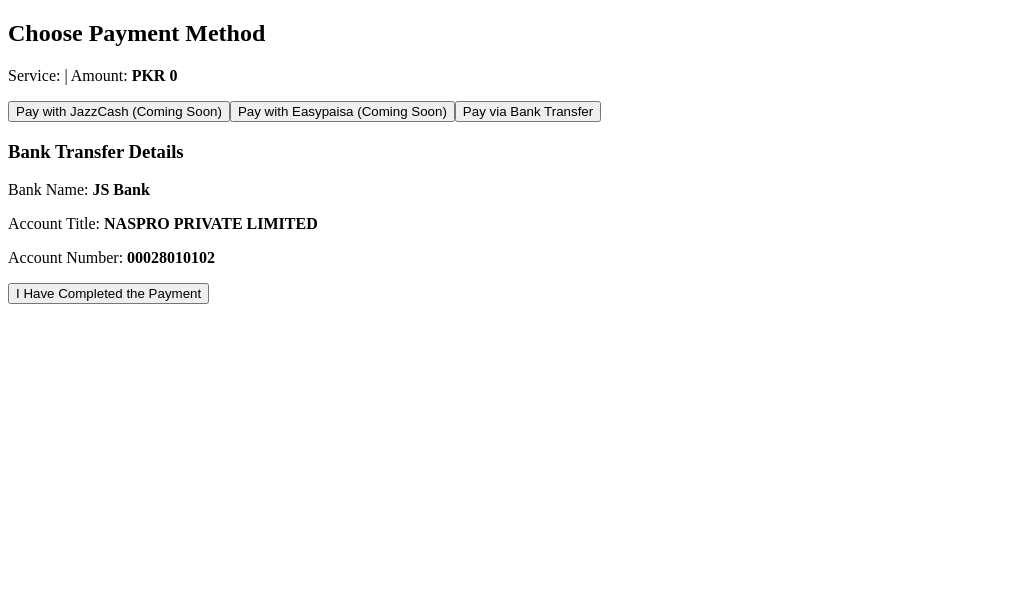
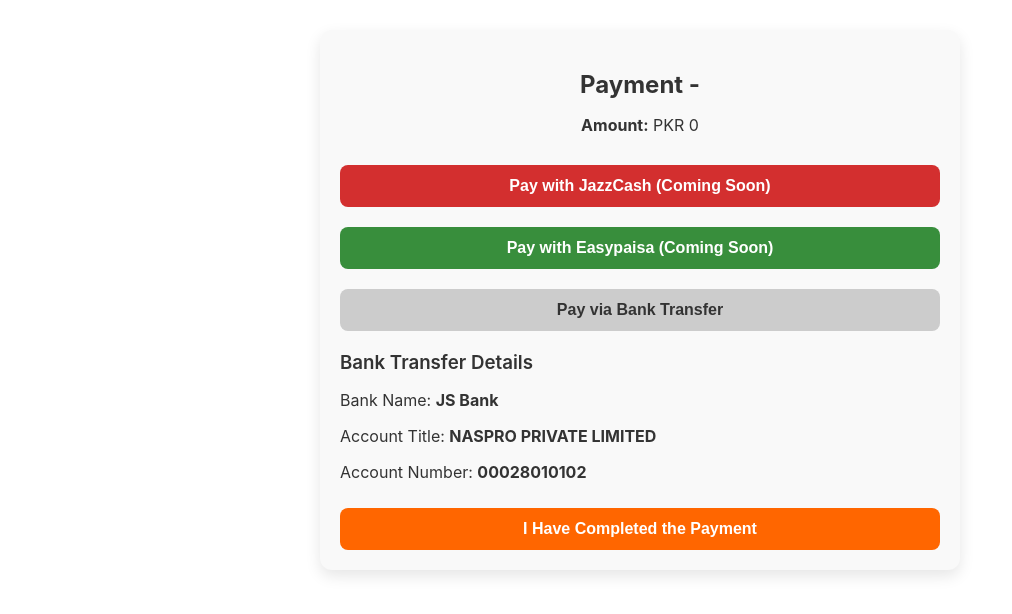
Before and after one commit to naspro-tech/naspro, a Next.js app: page /payment in a window 1280 px wide. Both pictures are taken after a click on the button "Pay via Bank Transfer". Shown: the top 614 px of the page, without its empty margins (0-1012 px from the left). Built offline with nearby package versions, Linux system fonts and the light colour scheme.

Commit message:
Update payment.js

```diff
--- a/pages/payment.js
+++ b/pages/payment.js
@@ -1,9 +1,44 @@
 import { useState, useEffect } from "react";
 import { useRouter } from "next/router";
 
+const containerStyle = {
+  maxWidth: 600,
+  margin: "30px auto",
+  padding: 20,
+  background: "#f9f9f9",
+  borderRadius: 12,
+  boxShadow: "0 6px 15px rgba(0,0,0,0.1)",
+  fontFamily: "'Inter', sans-serif",
+  color: "#333",
+};
+
+const buttonStyle = {
+  backgroundColor: "#ff6600",
+  color: "#fff",
+  padding: "12px",
+  borderRadius: 8,
+  border: "none",
+  fontWeight: 600,
+  fontSize: "1rem",
+  width: "100%",
+  cursor: "pointer",
+  marginTop: 10,
+};
+
+const inputStyle = {
+  width: "100%",
+  padding: 10,
+  marginTop: 6,
+  borderRadius: 6,
+  border: "1px solid #ccc",
+  fontSize: "1rem",
+};
+
+const labelStyle = { display: "block", marginBottom: 12 };
+
 export default function PaymentPage() {
-  const [method, setMethod] = useState(null); // jazzcash / easypaisa / bank
-  const [bankStep, setBankStep] = useState(0); // 0 = show details, 1 = submit proof
+  const [method, setMethod] = useState(null);
+  const [bankStep, setBankStep] = useState(0);
   const [proof, setProof] = useState({ transactionNumber: "", accountTitle: "", accountNumber: "", screenshot: null });
   const [order, setOrder] = useState({
     service: "",
@@ -18,26 +53,22 @@ export default function PaymentPage() {
   const router = useRouter();
   const { service, amount, name, email, phone, cnic, description } = router.query;
 
-  // Populate order details from query params
   useEffect(() => {
     if (service && amount) {
       setOrder({ service, amount, name, email, phone, cnic, description });
     }
   }, [service, amount, name, email, phone, cnic, description]);
 
-  // Payment handlers
   const handleJazzCash = () => alert("JazzCash payment is coming soon!");
   const handleEasypaisa = () => alert("Easypaisa payment is coming soon!");
   const handleBankStep1 = () => setBankStep(1);
 
-  // Bank proof form change handler
   const handleChange = (e) => {
     const { name, value, files } = e.target;
     if (files) setProof({ ...proof, screenshot: files[0] });
     else setProof({ ...proof, [name]: value });
   };
 
-  // Bank proof submission
   const handleBankSubmit = (e) => {
     e.preventDefault();
     if (!proof.transactionNumber || !proof.accountTitle || !proof.accountNumber || !proof.screenshot) {
@@ -49,56 +80,61 @@ export default function PaymentPage() {
   };
 
   return (
-    <div className="min-h-screen bg-[#f9f9f9] flex items-center justify-center p-6">
-      <div className="bg-white shadow-xl rounded-2xl p-8 w-full max-w-lg border border-gray-200">
-        <h2 className="text-2xl font-bold mb-4 text-center text-gray-800">Choose Payment Method</h2>
+    <div style={containerStyle}>
+      <h2 style={{ fontSize: "1.5rem", fontWeight: "700", marginBottom: 15, textAlign: "center" }}>Payment - {order.service}</h2>
 
-        <p className="text-center text-gray-700 mb-6">
-          Service: <b>{order.service}</b> | Amount: <b>PKR {Number(order.amount).toLocaleString()}</b>
+      <p style={{ marginBottom: 20, textAlign: "center" }}>
+        <b>Amount:</b> PKR {Number(order.amount).toLocaleString()}
       </p>
 
-        <div className="flex flex-col gap-4">
-          <button onClick={handleJazzCash} className="w-full py-3 px-4 bg-red-600 hover:bg-red-700 text-white font-semibold rounded-xl shadow-md">
+      <div style={{ display: "flex", flexDirection: "column", gap: 10 }}>
+        <button onClick={handleJazzCash} style={{ ...buttonStyle, backgroundColor: "#d32f2f" }}>
           Pay with JazzCash (Coming Soon)
         </button>
-
-          <button onClick={handleEasypaisa} className="w-full py-3 px-4 bg-green-600 hover:bg-green-700 text-white font-semibold rounded-xl shadow-md">
+        <button onClick={handleEasypaisa} style={{ ...buttonStyle, backgroundColor: "#388e3c" }}>
           Pay with Easypaisa (Coming Soon)
         </button>
-
-          <button onClick={() => setMethod("bank")} className="w-full py-3 px-4 bg-gray-200 hover:bg-gray-300 text-gray-800 font-semibold rounded-xl shadow-md">
+        <button onClick={() => setMethod("bank")} style={{ ...buttonStyle, backgroundColor: "#ccc", color: "#333" }}>
           Pay via Bank Transfer
         </button>
       </div>
 
-        {/* Bank Transfer Step 1: Show details */}
+      {/* Bank Step 1: Show details */}
       {method === "bank" && bankStep === 0 && (
-          <div className="mt-6 border-t pt-4">
-            <h3 className="font-semibold text-lg text-gray-700 mb-2">Bank Transfer Details</h3>
-            <p className="text-gray-600">Bank Name: <b>JS Bank</b></p>
-            <p className="text-gray-600">Account Title: <b>NASPRO PRIVATE LIMITED</b></p>
-            <p className="text-gray-600">Account Number: <b>00028010102</b></p>
-
-            <button onClick={handleBankStep1} className="mt-4 w-full py-3 px-4 bg-blue-600 hover:bg-blue-700 text-white font-semibold rounded-xl shadow-md">
+        <div style={{ marginTop: 20 }}>
+          <h3 style={{ fontWeight: 600, marginBottom: 10 }}>Bank Transfer Details</h3>
+          <p>Bank Name: <b>JS Bank</b></p>
+          <p>Account Title: <b>NASPRO PRIVATE LIMITED</b></p>
+          <p>Account Number: <b>00028010102</b></p>
+          <button onClick={handleBankStep1} style={{ ...buttonStyle, backgroundColor: "#ff6600" }}>
             I Have Completed the Payment
           </button>
         </div>
       )}
 
-        {/* Bank Transfer Step 2: Submit proof */}
+      {/* Bank Step 2: Submit proof */}
       {method === "bank" && bankStep === 1 && (
-          <form className="mt-6 flex flex-col gap-3" onSubmit={handleBankSubmit}>
-            <h3 className="font-semibold text-lg text-gray-700 mb-2">Submit Payment Proof</h3>
-            <input type="text" name="transactionNumber" placeholder="Transaction Number" value={proof.transactionNumber} onChange={handleChange} className="p-3 border rounded-md focus:outline-none focus:ring-2 focus:ring-blue-400"/>
-            <input type="text" name="accountTitle" placeholder="Account Title" value={proof.accountTitle} onChange={handleChange} className="p-3 border rounded-md focus:outline-none focus:ring-2 focus:ring-blue-400"/>
-            <input type="text" name="accountNumber" placeholder="Account Number" value={proof.accountNumber} onChange={handleChange} className="p-3 border rounded-md focus:outline-none focus:ring-2 focus:ring-blue-400"/>
-            <input type="file" name="screenshot" accept="image/*" onChange={handleChange} className="p-2 border rounded-md"/>
-            <button type="submit" className="mt-4 w-full py-3 px-4 bg-blue-600 hover:bg-blue-700 text-white font-semibold rounded-xl shadow-md">
-              Submit Proof & Complete Payment
-            </button>
+        <form style={{ marginTop: 20 }} onSubmit={handleBankSubmit}>
+          <h3 style={{ fontWeight: 600, marginBottom: 10 }}>Submit Payment Proof</h3>
+          <label style={labelStyle}>
+            Transaction Number:
+            <input type="text" name="transactionNumber" value={proof.transactionNumber} onChange={handleChange} style={inputStyle} />
+          </label>
+          <label style={labelStyle}>
+            Account Title:
+            <input type="text" name="accountTitle" value={proof.accountTitle} onChange={handleChange} style={inputStyle} />
+          </label>
+          <label style={labelStyle}>
+            Account Number:
+            <input type="text" name="accountNumber" value={proof.accountNumber} onChange={handleChange} style={inputStyle} />
+          </label>
+          <label style={labelStyle}>
+            Screenshot:
+            <input type="file" name="screenshot" accept="image/*" onChange={handleChange} style={inputStyle} />
+          </label>
+          <button type="submit" style={buttonStyle}>Submit Proof & Complete Payment</button>
         </form>
       )}
     </div>
-    </div>
   );
         }
```
Lines whose indentation alone changed are shown as unchanged.
